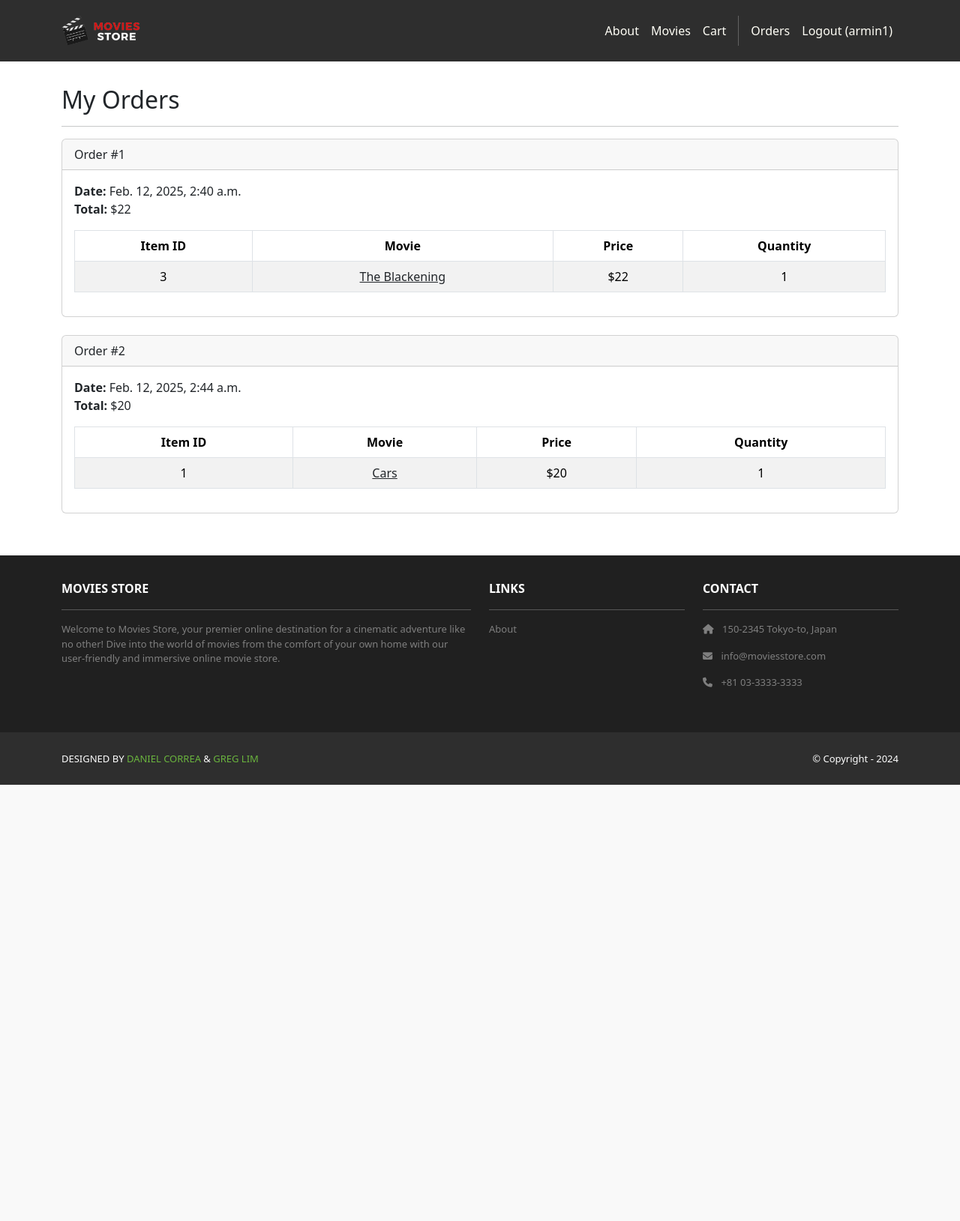
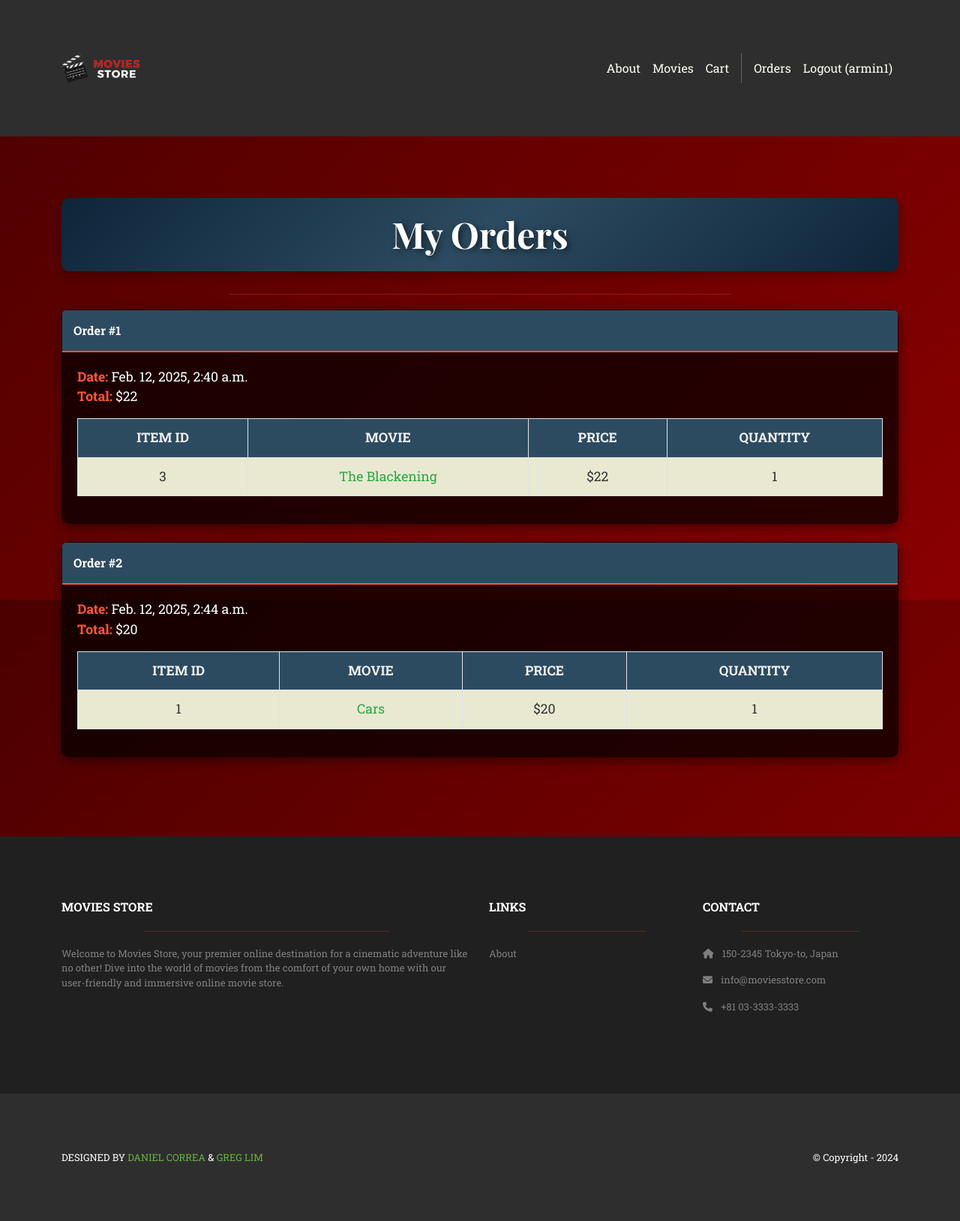
Before and after one commit to kevskillz/moviestore, a Django app: page /accounts/orders/ in a window 1280 px wide. Shown: the whole page at 75% size. Before the commit the page ends 1047 px from the top, so only its background shows below. Run offline with Django 5.2, Linux system fonts and the light colour scheme; a user stored in the database is signed in; data comes from the database, SQL or seed files in the repository; both versions use the stored data as it was after the commit; some libraries are stand-ins or nearby versions.

Commit message:
ui changes for purchase and order

```diff
--- a/moviestore/accounts/templates/accounts/orders.html
+++ b/moviestore/accounts/templates/accounts/orders.html
@@ -1,5 +1,98 @@
 {% extends 'base.html' %}
 {% block content %}
+<!-- Include Google Fonts for a premium look -->
+<link href="https://fonts.googleapis.com/css2?family=Playfair+Display:wght@400;700&family=Roboto+Slab:wght@400;700&display=swap" rel="stylesheet">
+
+<style>
+  body {
+    background: linear-gradient(135deg, #4b0000, #8b0000);
+    font-family: 'Roboto Slab', serif;
+    color: white;
+  }
+
+  .container {
+    padding-top: 50px;
+    padding-bottom: 50px;
+  }
+
+  h2 {
+    font-family: 'Playfair Display', serif;
+    font-size: 3rem;
+    font-weight: bold;
+    color: white;
+    text-shadow: 3px 3px 8px rgba(0, 0, 0, 0.6);
+    background: linear-gradient(135deg, #0e2539, #2d4b60, #0e2539);
+    padding: 20px;
+    border-radius: 10px;
+    box-shadow: 0 4px 15px rgba(0, 0, 0, 0.3);
+    margin-bottom: 30px;
+    text-align: center;
+  }
+
+  hr {
+    border-color: #FF5733;
+    margin: 20px auto;
+    width: 60%;
+    box-shadow: 0px 0px 15px rgba(255, 87, 51, 0.4);
+  }
+
+  .card {
+    background-color: rgba(0, 0, 0, 0.7);
+    color: white;
+    border-radius: 10px;
+    box-shadow: 0 4px 15px rgba(0, 0, 0, 0.5);
+    margin-bottom: 20px;
+  }
+
+  .card-header {
+    background-color: #2d4b60;
+    color: white;
+    font-weight: bold;
+    padding: 15px;
+    border-bottom: 2px solid #FF5733;
+    border-radius: 10px 10px 0 0;
+  }
+
+  .card-body {
+    padding: 20px;
+    font-size: 1.1rem;
+  }
+
+  .card-body b {
+    color: #FF5733;
+  }
+
+  .table {
+    margin-top: 20px;
+    background-color: rgba(0, 0, 0, 0.6);
+    border-radius: 10px;
+    font-size: 1.1rem;
+  }
+
+  .table th {
+    background-color: #2d4b60;
+    color: #f1f1f1;
+    font-weight: bold;
+    text-transform: uppercase;
+    padding: 12px;
+  }
+
+  .table td {
+    background-color: #f5f5dc;
+    color: #333;
+    padding: 12px;
+  }
+
+  .table a {
+    color: #28A745;
+    text-decoration: none;
+  }
+
+  .table a:hover {
+    color: #218838;
+  }
+</style>
+
 <div class="p-3">
   <div class="container">
     <div class="row mt-3">
@@ -14,8 +107,7 @@
           <div class="card-body">
             <b>Date:</b> {{ order.date }}<br />
             <b>Total:</b> ${{ order.total }}<br />
-            <table class="table table-bordered
-              table-striped text-center mt-3">
+            <table class="table table-bordered table-striped text-center mt-3">
               <thead>
                 <tr>
                   <th scope="col">Item ID</th>
@@ -29,9 +121,7 @@
                 <tr>
                   <td>{{ item.movie.id }}</td>
                   <td>
-                    <a class="link-dark"
-                      href="{% url 'movies.show'
-                      id=item.movie.id %}">
+                    <a href="{% url 'movies.show' id=item.movie.id %}">
                       {{ item.movie.name }}
                     </a>
                   </td>
```
Also changed, not shown: moviestore/cart/templates/cart/purchase.html (+54 -3 lines), moviestore/db.sqlite3.
